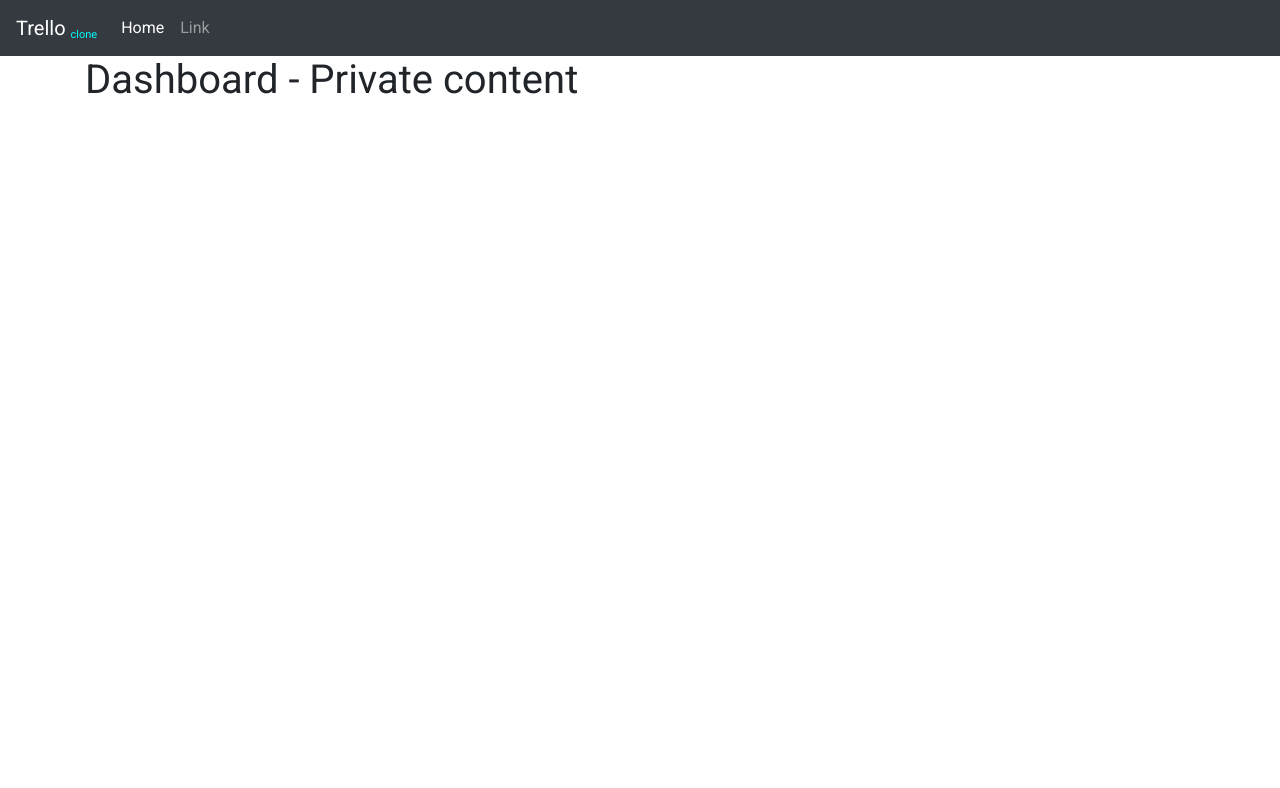
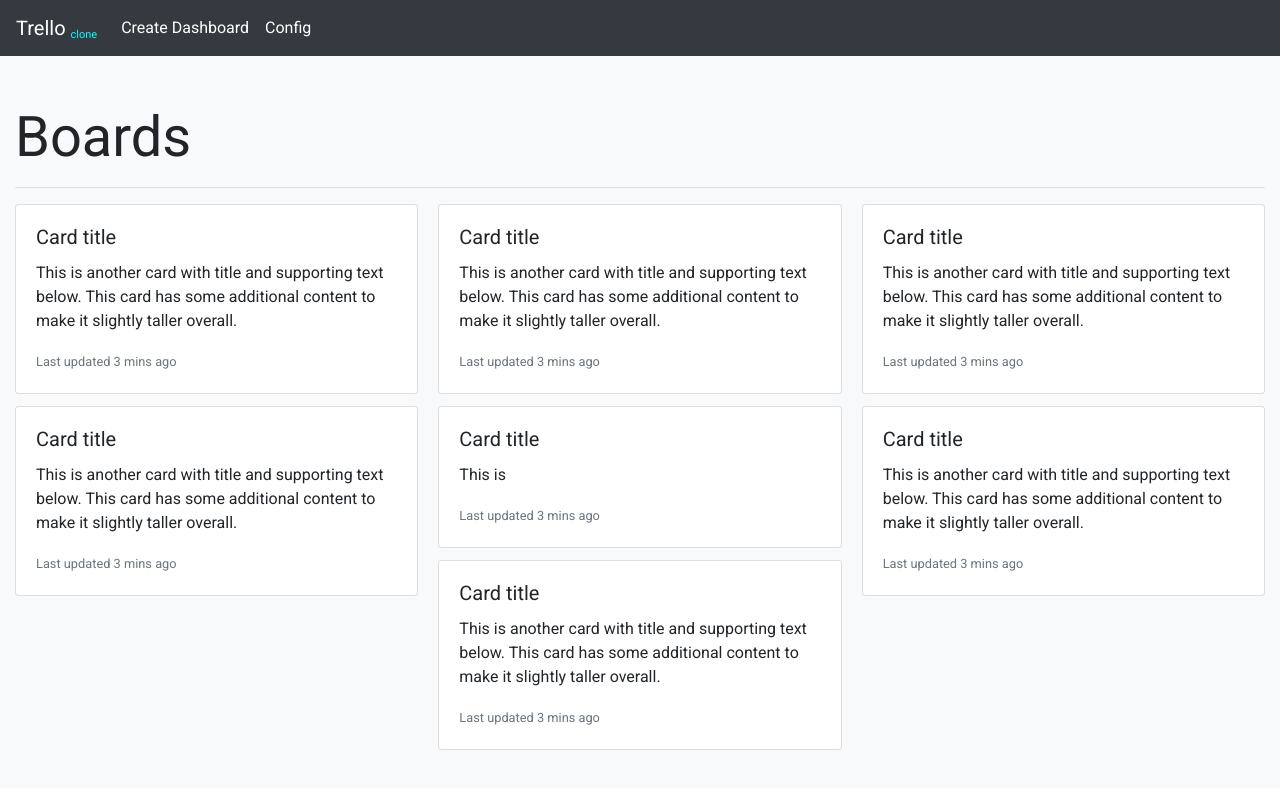
Before and after one commit to gemox94/trello_clone_client, a React (Create React App) app: page /dashboard in a window 1280 px wide. Shown: the top 788 px of the page. Built offline with nearby package versions, Linux system fonts and the light colour scheme; sample sign-in values are in the browser's storage.

Commit message:
Created basic layout for dashboards

```diff
--- a/package.json
+++ b/package.json
@@ -19,5 +19,8 @@
     "build": "react-scripts build",
     "test": "react-scripts test --env=jsdom",
     "eject": "react-scripts eject"
+  },
+  "devDependencies": {
+    "redux-logger": "^3.0.6"
   }
 }
--- a/src/App.styled.js
+++ b/src/App.styled.js
@@ -11,7 +11,8 @@ const GlobalStyle = createGlobalStyle`
 
     html, body {
         margin: 0;
-        background-color: #fff;
+        background-color: #f8f9fa !important;
+
     }
 `;
 
--- a/src/components/Dashboard/Dashboard.js
+++ b/src/components/Dashboard/Dashboard.js
@@ -7,10 +7,72 @@ const Dashboard = () => {
     return (
         <div>
             <Nav />
-            <div className="container">
+            <div className="container-fluid mt-5">
                 <div className="row">
-                    <div className="col-sm-12 col-md-10">
-                        <h1>Dashboard - Private content</h1>
+                    <div className="col">
+
+                        <h1 className="display-4">Boards</h1>
+
+                        <hr/>
+
+                        <div className="card-columns">
+                            <div className="card">
+                                <div className="card-body">
+                                    <h5 className="card-title">Card title</h5>
+                                    <p className="card-text">This is another card with title and supporting text below. This card has some additional content to make it slightly taller overall.</p>
+                                    <p className="card-text"><small className="text-muted">Last updated 3 mins ago</small></p>
+                                </div>
+                            </div>
+
+                            <div className="card">
+                                <div className="card-body">
+                                    <h5 className="card-title">Card title</h5>
+                                    <p className="card-text">This is another card with title and supporting text below. This card has some additional content to make it slightly taller overall.</p>
+                                    <p className="card-text"><small className="text-muted">Last updated 3 mins ago</small></p>
+                                </div>
+                            </div>
+
+                            <div className="card">
+                                <div className="card-body">
+                                    <h5 className="card-title">Card title</h5>
+                                    <p className="card-text">This is another card with title and supporting text below. This card has some additional content to make it slightly taller overall.</p>
+                                    <p className="card-text"><small className="text-muted">Last updated 3 mins ago</small></p>
+                                </div>
+                            </div>
+
+                            <div className="card">
+                                <div className="card-body">
+                                    <h5 className="card-title">Card title</h5>
+                                    <p className="card-text">This is</p>
+                                    <p className="card-text"><small className="text-muted">Last updated 3 mins ago</small></p>
+                                </div>
+                            </div>
+
+                            <div className="card">
+                                <div className="card-body">
+                                    <h5 className="card-title">Card title</h5>
+                                    <p className="card-text">This is another card with title and supporting text below. This card has some additional content to make it slightly taller overall.</p>
+                                    <p className="card-text"><small className="text-muted">Last updated 3 mins ago</small></p>
+                                </div>
+                            </div>
+
+                            <div className="card">
+                                <div className="card-body">
+                                    <h5 className="card-title">Card title</h5>
+                                    <p className="card-text">This is another card with title and supporting text below. This card has some additional content to make it slightly taller overall.</p>
+                                    <p className="card-text"><small className="text-muted">Last updated 3 mins ago</small></p>
+                                </div>
+                            </div>
+
+                            <div className="card">
+                                <div className="card-body">
+                                    <h5 className="card-title">Card title</h5>
+                                    <p className="card-text">This is another card with title and supporting text below. This card has some additional content to make it slightly taller overall.</p>
+                                    <p className="card-text"><small className="text-muted">Last updated 3 mins ago</small></p>
+                                </div>
+                            </div>
+                        </div>
+
                     </div>
                 </div>
             </div>
--- a/src/components/Dashboard/Nav/Nav.js
+++ b/src/components/Dashboard/Nav/Nav.js
@@ -1,7 +1,7 @@
 import React from 'react';
 
 // Styled Components
-import { NavRow } from './Nav.styled'
+import { NavRow, NavLink } from './Nav.styled'
 
 const Nav = () => {
     return (
@@ -9,19 +9,21 @@ const Nav = () => {
         <NavRow>
             <div className="col">
                 <nav className="navbar navbar-expand-lg navbar-dark bg-dark">
-                    <a className="navbar-brand" href="#">Trello <sub style={{ fontSize: '55%', color: 'cyan' }}>clone</sub></a>
+                    <a className="navbar-brand" href="/dashboard">
+                        Trello <sub style={{ fontSize: '55%', color: 'cyan' }}>clone</sub>
+                    </a>
 
-                    <button class="navbar-toggler" type="button">
-                        <span class="navbar-toggler-icon"></span>
+                    <button className="navbar-toggler" type="button">
+                        <span className="navbar-toggler-icon"></span>
                     </button>
 
                     <div className="collapse navbar-collapse" id="navbarSupportedContent">
                         <ul className="navbar-nav mr-auto">
-                            <li className="nav-item active">
-                                <a className="nav-link" href="#">Home <span className="sr-only">(current)</span></a>
+                            <li className="nav-item">
+                                <NavLink className="nav-link">Create Dashboard</NavLink>
                             </li>
                             <li className="nav-item">
-                                <a className="nav-link" href="#">Link</a>
+                                <NavLink className="nav-link">Config</NavLink>
                             </li>
                         </ul>
                     </div>
--- a/src/components/Dashboard/Nav/Nav.styled.js
+++ b/src/components/Dashboard/Nav/Nav.styled.js
@@ -10,6 +10,12 @@ const NavRow = styled.div`
     }
 `;
 
+const NavLink = styled.a`
+    cursor: pointer;
+    color: #fff !important;
+`;
+
 export {
     NavRow,
+    NavLink,
 };
--- a/src/components/PrivateRoute/PrivateRoute.js
+++ b/src/components/PrivateRoute/PrivateRoute.js
@@ -11,7 +11,7 @@ const PrivateRoute = ({ component: Component, auth, ...rest }) => {
 
     // const { payload } = getAuthenticated();
 
-    console.log(auth);
+    // console.log(auth);
 
     return (
         <Route
--- a/src/store/index.js
+++ b/src/store/index.js
@@ -1,5 +1,6 @@
 import { createStore, applyMiddleware, compose } from 'redux';
 import rootReducer from '../reducers';
+import logger from 'redux-logger';
 // import rootSaga  from '../sagas';
 // import customMiddleware from '../middleware';
 
@@ -8,7 +9,9 @@ import rootReducer from '../reducers';
 
 const initialState = {};
 const enhancers = [];
-const middleware = [];
+const middleware = [
+    // logger
+];
 
 const composedEnhancers = compose(
     applyMiddleware(...middleware),
```
Also changed, not shown: 1 other file (tests, documents, lock files or other folders).
